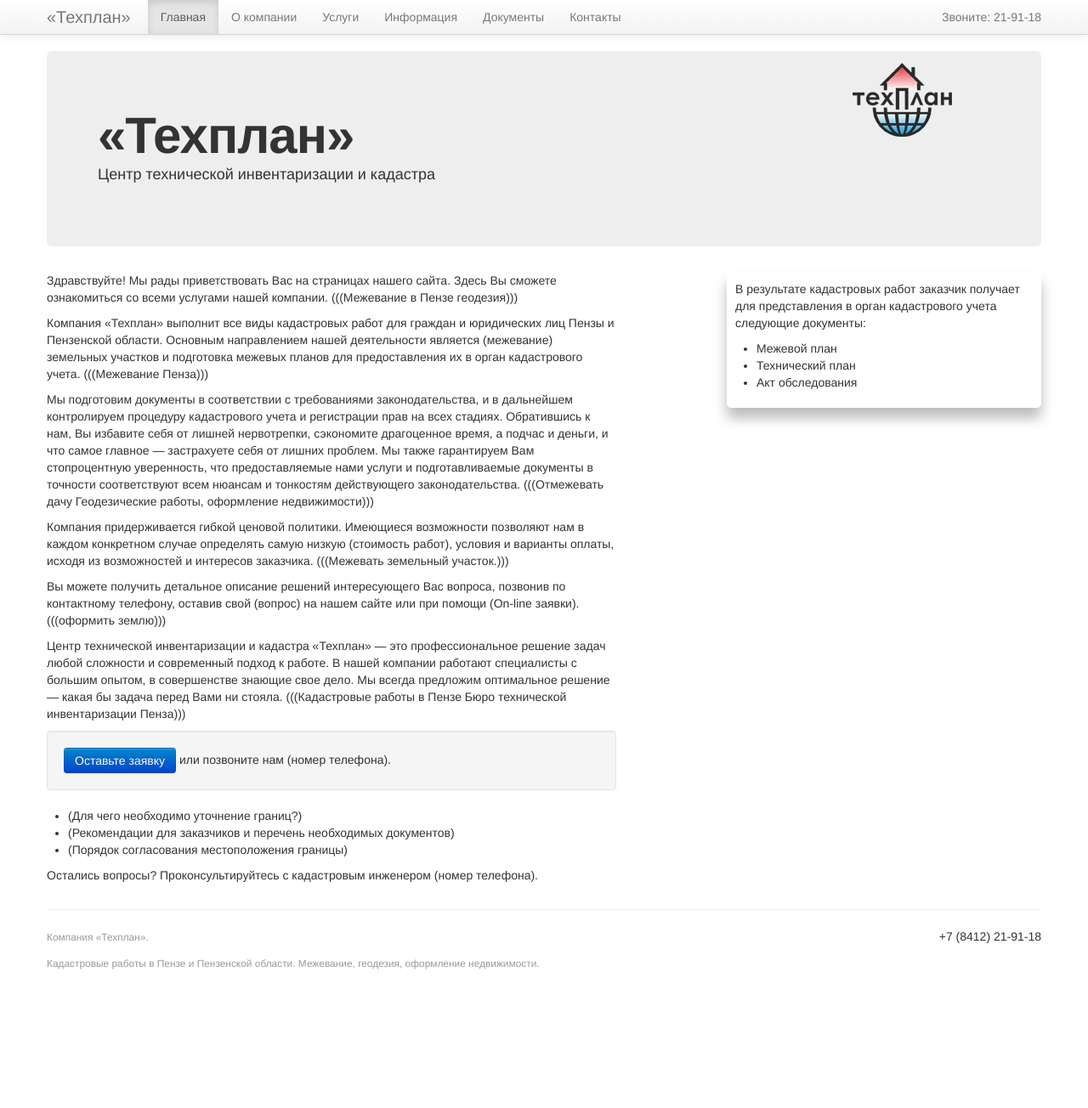
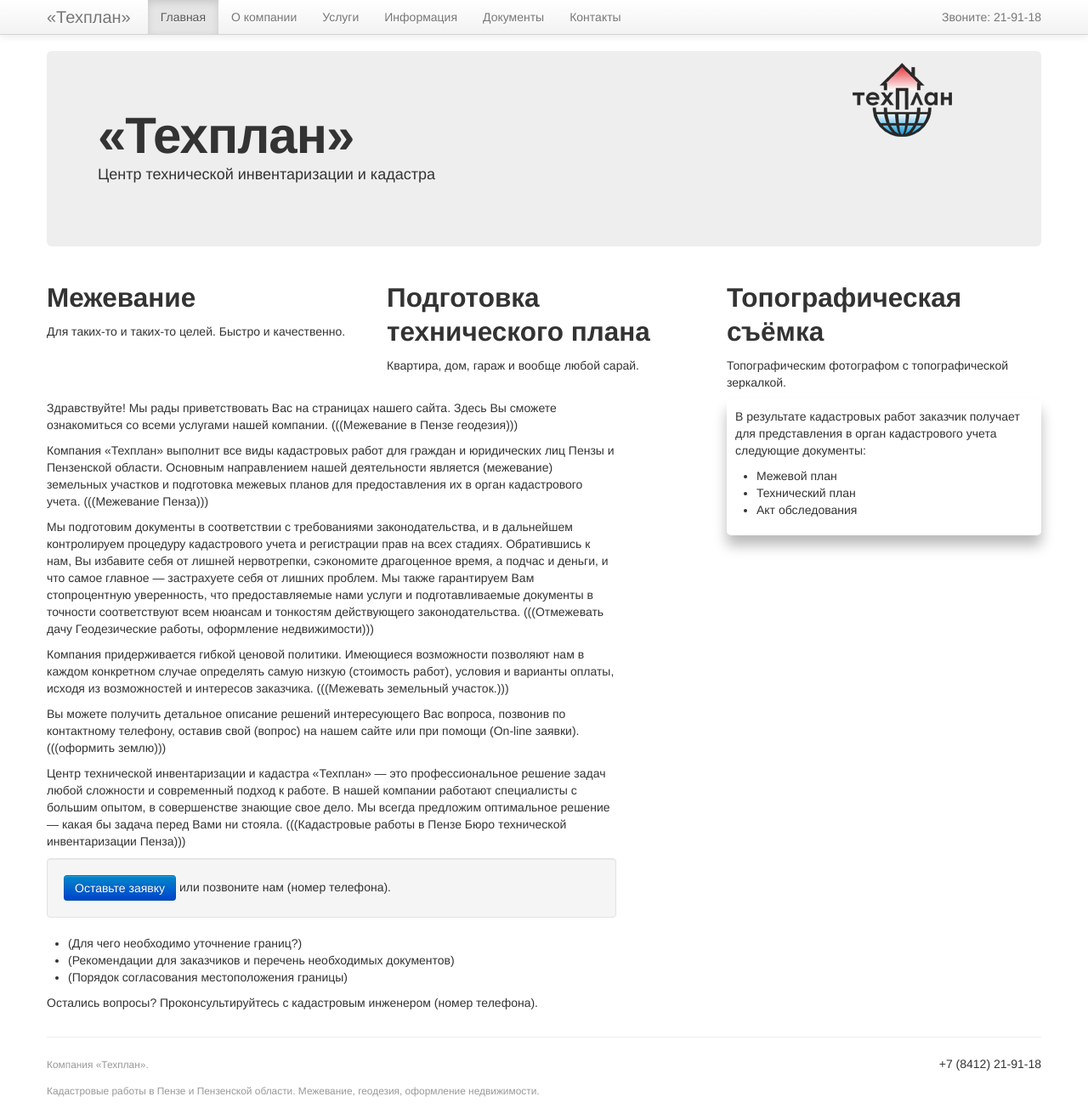
Before and after one commit to m1kc/m1kc.github.com, a Jekyll site: the page built from tehplan/index.md, in a window 1280 px wide and 1304 px high. Shown: the whole window at 85% size. Built offline with Jekyll 4.4.1, drawn with Linux system fonts in a browser that asks for light colours; Markdown is read by kramdown in place of the engine named in the settings.

Commit message:
Tehplan.

```diff
--- a/_layouts/default.html
+++ b/_layouts/default.html
@@ -49,6 +49,20 @@
 				<p>Центр технической инвентаризации и кадастра</p>
 			</div>
 			<div class="row">
+				<div class="span4">
+					<h2>Межевание</h2>
+					<p>Для таких-то и таких-то целей. Быстро и качественно.</p>
+				</div>
+				<div class="span4">
+					<h2>Подготовка технического плана</h2>
+					<p>Квартира, дом, гараж и вообще любой сарай.</p>
+				</div>
+				<div class="span4">
+					<h2>Топографическая съёмка</h2>
+					<p>Топографическим фотографом с топографической зеркалкой.</p>
+				</div>
+			</div>
+			<div class="row">
 				<div class="span7">
 					{{ content }}
 				</div>
```
